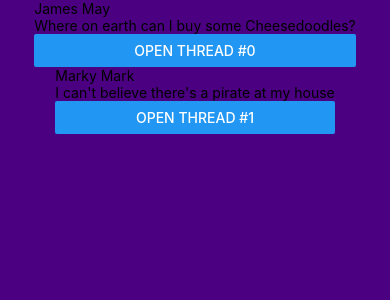
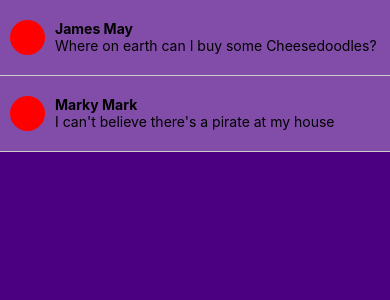
Before and after one commit to haytherecharlie/habichat-expo, a React Native app: screen / in a window 390 px wide. Shown: the top 300 px of the page. Built offline with nearby package versions, Linux system fonts and the light colour scheme.

Commit message:
feat(hc-03): PostPreview component

```diff
--- /dev/null
+++ b/src/components/PostPreview.jsx
@@ -0,0 +1,45 @@
+import React from "react";
+import { Text, TouchableOpacity, View } from "react-native";
+import styled from "styled-components/native";
+
+const PostWrapper = styled(TouchableOpacity)({
+  width: `100%`,
+  display: `flex`,
+  flexDirection: "row",
+  justifyContent: "stretch",
+  background: `rgba(255,255,255,0.3)`,
+  padding: `20px 10px`,
+  borderBottomWidth: 1,
+  borderBottomColor: `#CCC`,
+});
+
+const AvatarWrapper = styled(View)({
+  background: "red",
+  flex: `0 0 35px`,
+  height: 35,
+  marginRight: 10,
+  borderRadius: 17.5
+});
+
+const TextWrapper = styled(View)({
+  flex: 1,
+  display: `flex`,
+});
+
+const PostPreview = ({ changeThread, index, post }) => {
+  const selectPost = () => {
+    return changeThread(index);
+  };
+
+  return (
+    <PostWrapper key={`post${index}`} onPress={selectPost}>
+      <AvatarWrapper />
+      <TextWrapper>
+        <Text style={{ fontWeight: `700` }}>{post.author}</Text>
+        <Text>{post.text}</Text>
+      </TextWrapper>
+    </PostWrapper>
+  );
+};
+
+export default PostPreview;
--- a/src/pages/Home.jsx
+++ b/src/pages/Home.jsx
@@ -1,5 +1,6 @@
 import React, { useState } from "react";
 import { Button, Text, TextInput, View } from "react-native";
+import PostPreview from "../components/PostPreview";
 import useDimensions from "../hooks/useDimensions";
 import Page from "../layouts/Page";
 import Posts from "../layouts/Posts";
@@ -35,14 +36,12 @@ const Home = () => {
     <Page>
       <Posts splitScreen={splitScreen} active={activePane === POSTS}>
         {posts.map((post, i) => (
-          <View key={`post${i}`}>
-            <Text>{post.author}</Text>
-            <Text>{post.text}</Text>
-            <Button
-              title={`Open thread #${i}`}
-              onPress={() => changeThread(i)}
-            />
-          </View>
+          <PostPreview
+            key={`post${i}`}
+            index={i}
+            post={post}
+            changeThread={changeThread}
+          />
         ))}
       </Posts>
       <Thread splitScreen={splitScreen} active={activePane === THREAD}>
```
